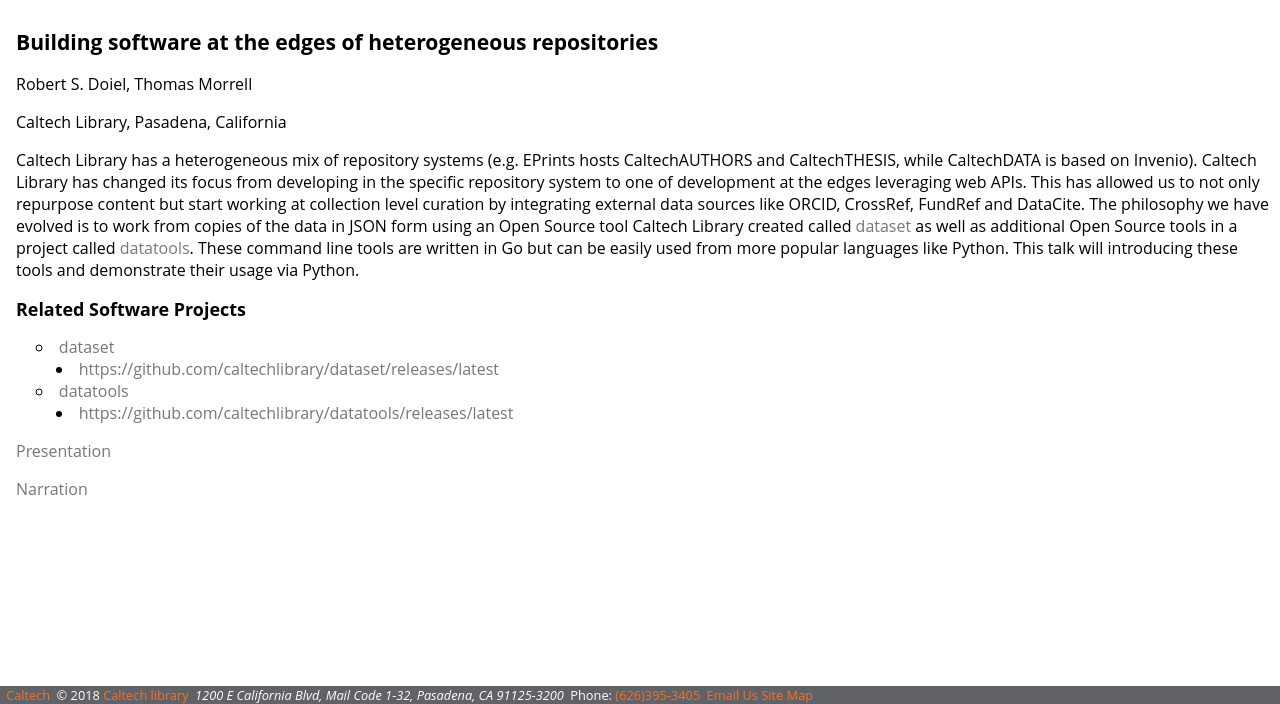
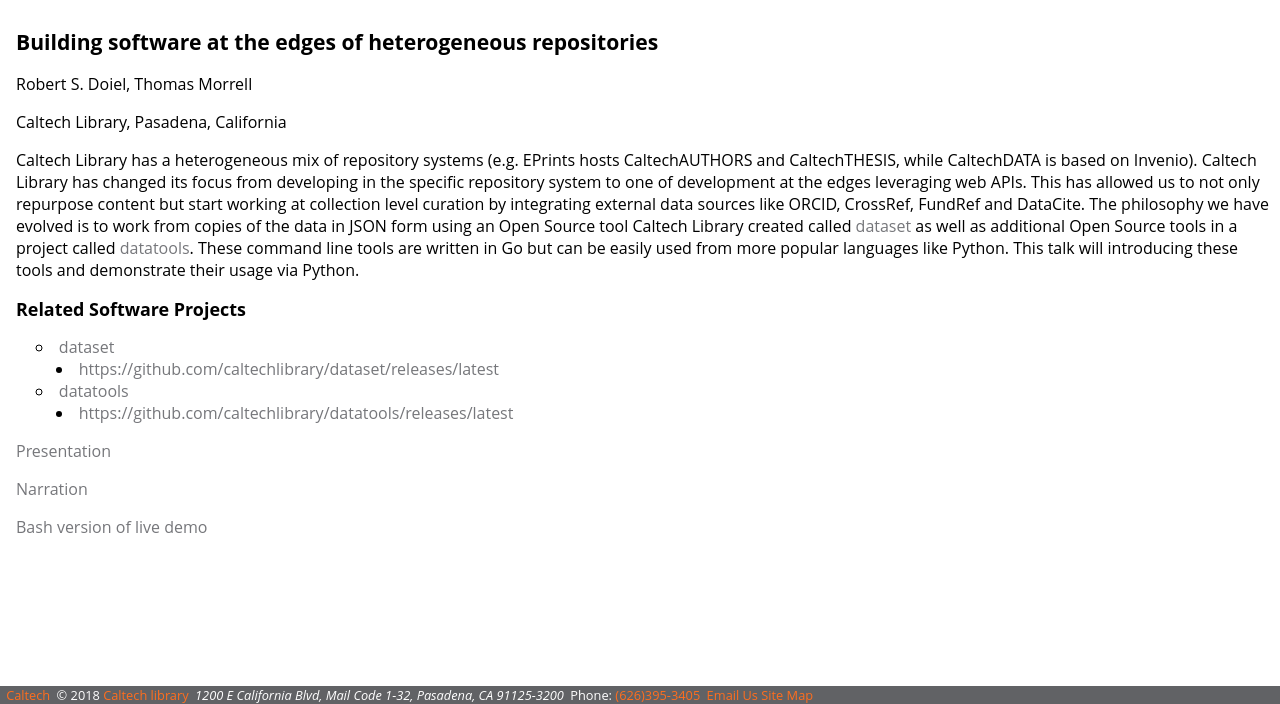
Before and after one commit to caltechlibrary/or2018-building-at-the-edges, a plain HTML site: page index.html in a window 1280 px wide. Shown: the part 96-800 px from the top of the page. Drawn offline with Linux system fonts and the light colour scheme.

Commit message:
commiting to master

```diff
--- a/index.html
+++ b/index.html
@@ -40,6 +40,8 @@
 
 <p><a href="presentation-script.fountain">Narration</a></p>
 
+<p><a href="demos/demo-tasks.bash">Bash version of live demo</a></p>
+
 </section>
 
 <footer>
```
Also changed, not shown: 1 other file.
